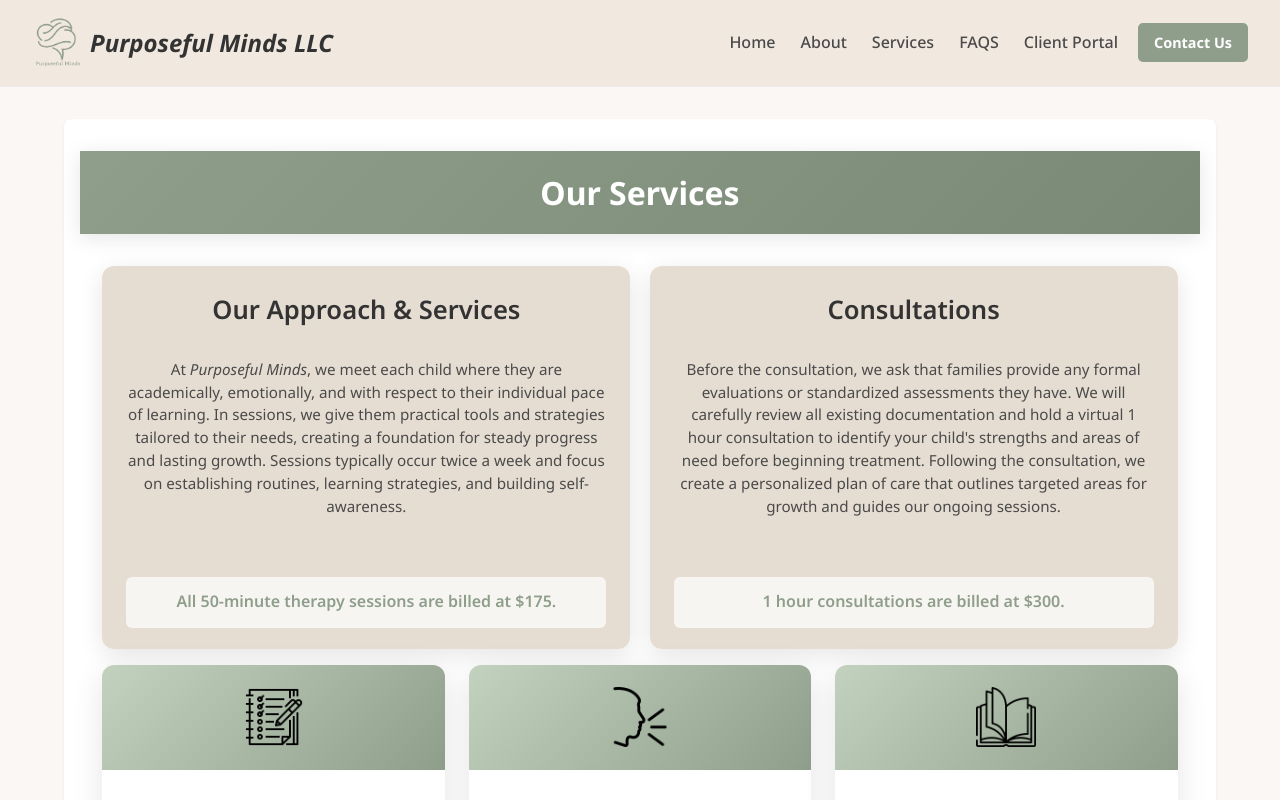
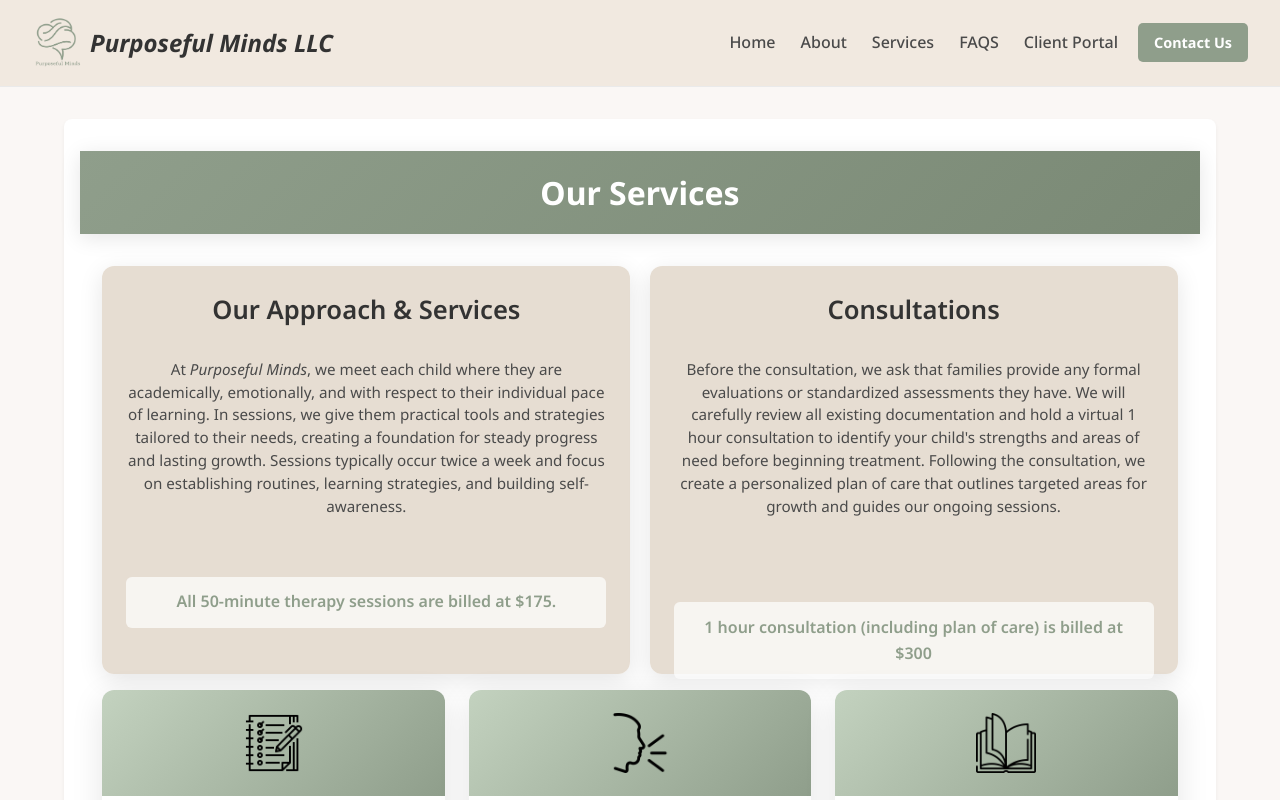
Before and after one commit to asimak4/julia_purposeful_minds, a React (Create React App) app: page /services in a window 1280 px wide. Shown: the top 800 px of the page. Built offline with nearby package versions, Linux system fonts and the light colour scheme; no server answers.

Commit message:
adjusted minor things

```diff
--- a/src/pages/ClientLoginPage.tsx
+++ b/src/pages/ClientLoginPage.tsx
@@ -21,7 +21,7 @@ export default function ClientLoginPage() {
         <p className={styles.infoText}>Access your secure client portal to manage appointments, view documents, and communicate with us.</p>
 
         <p className={styles.infoText}>
-          If you have trouble accessing the portal or have not yet set up an account, please contact us for assistance.
+          If you have trouble accessing the portal or have not yet set up an account, please click this link for assistance.
         </p>
       </section>
     </div>
--- a/src/pages/HomePage.tsx
+++ b/src/pages/HomePage.tsx
@@ -89,7 +89,7 @@ export default function HomePage() {
           </motion.div>
           <motion.div variants={itemVariants} transition={{ duration: 0.5, delay: 0.4 }} className={styles.featureColumn}>
             <h3>Areas of Focus</h3>
-            <p>We specialize in helping students overcome a variety of challenges, including difficulties with executive
+            <p>Our therapists specialize in helping students overcome a variety of challenges, including difficulties with executive
               functioning skills, ADHD, expressive and receptive language and dyslexia. We support clients in organizing thoughts, processing language, managing attention, and building reading and writing skills.</p>
           </motion.div>
 
--- a/src/pages/ServicesPage.tsx
+++ b/src/pages/ServicesPage.tsx
@@ -85,7 +85,7 @@ export default function ServicesPage() {
                 <h2>Consultations</h2>
                 <p>Before the consultation, we ask that families provide any formal evaluations or standardized assessments they have. We will carefully review all existing documentation and hold a virtual 1 hour consultation to identify your child's strengths and areas of need before beginning treatment. Following the consultation, we create a personalized plan of care that outlines targeted areas for growth and guides our ongoing sessions.</p>
               </div>
-              <p className={styles.pricing}>1 hour consultations are billed at $300.</p>
+              <p className={styles.pricing}>1 hour consultation (including plan of care) is billed at $300</p>
             </motion.div>
           </motion.section>
         </motion.div>
```
